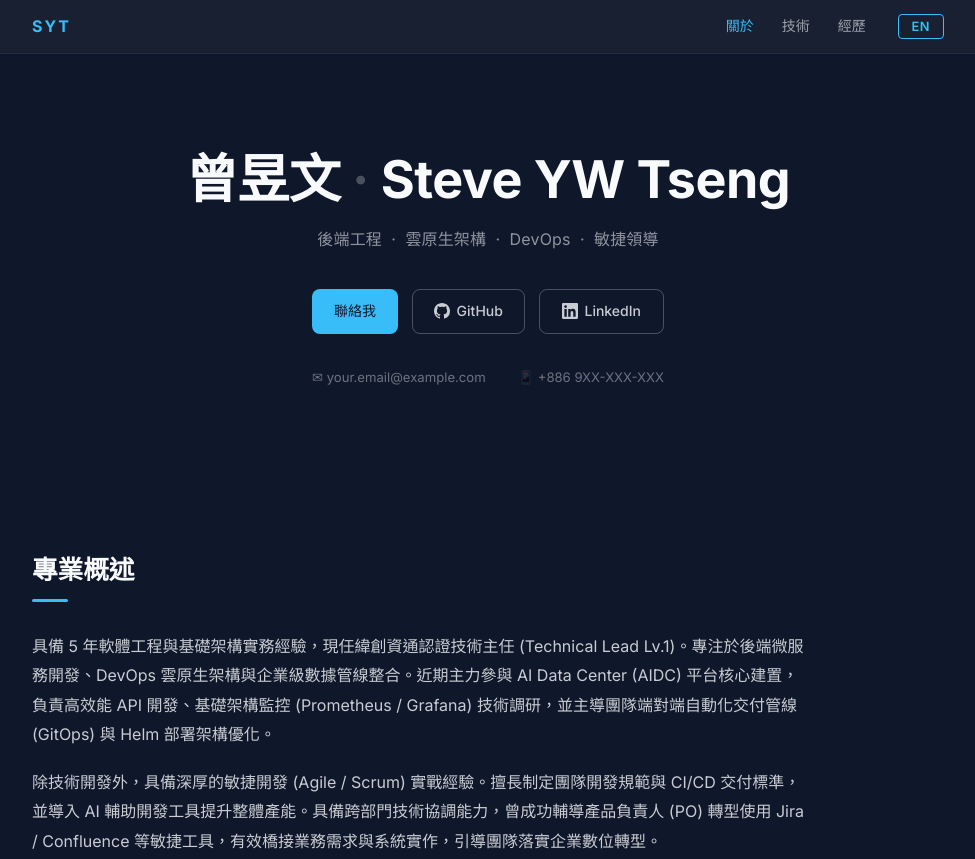
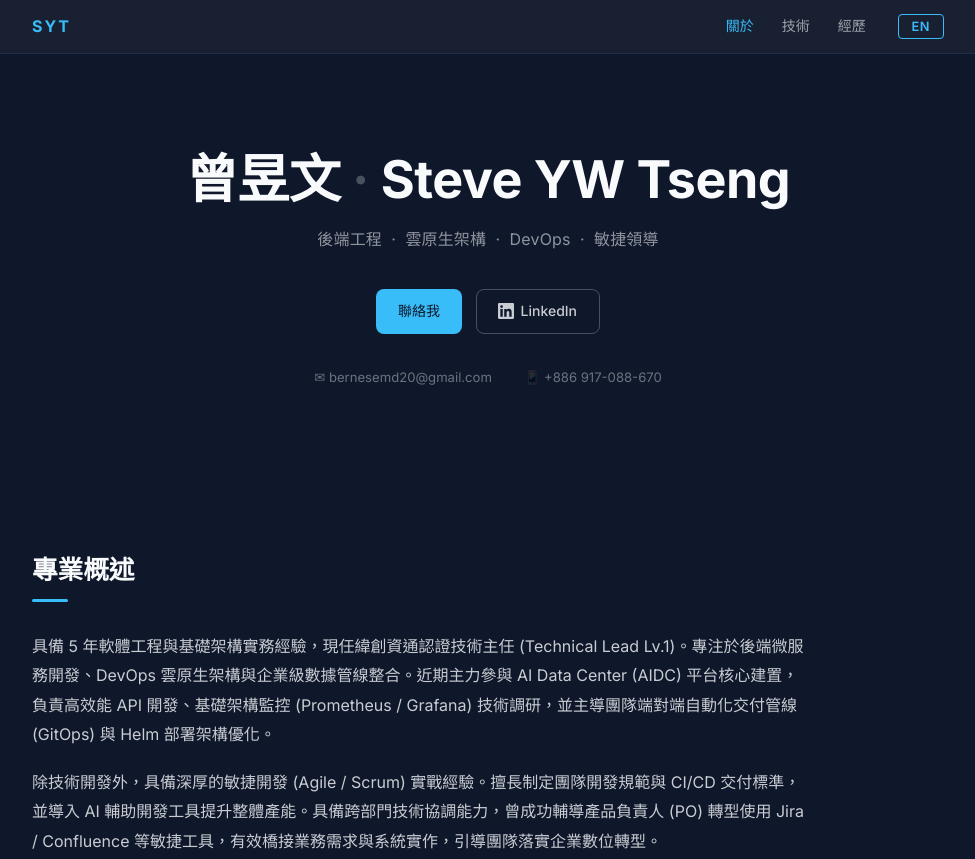
Before and after one commit to SteveTseng/resume, a plain HTML site: page index.html in a window 1280 px wide. Shown: the top 859 px of the page, without its empty margins (152-1127 px from the left). Drawn offline with Linux system fonts and the light colour scheme.

Commit message:
feat: update contact details and remove GitHub CTA button

```diff
--- a/index.html
+++ b/index.html
@@ -41,17 +41,10 @@
           後端工程 &nbsp;·&nbsp; 雲原生架構 &nbsp;·&nbsp; DevOps &nbsp;·&nbsp; 敏捷領導
         </p>
         <div class="hero-cta">
-          <a href="mailto:your.email@example.com" class="btn btn-primary">
+          <a href="mailto:bernesemd20@gmail.com" class="btn btn-primary">
             <span data-zh="聯絡我" data-en="Contact Me">聯絡我</span>
           </a>
-          <a href="https://github.com/SteveTseng" target="_blank" rel="noopener" class="btn btn-outline">
-            <svg width="16" height="16" viewBox="0 0 24 24" fill="currentColor">
-              <path
-                d="M12 0C5.37 0 0 5.37 0 12c0 5.31 3.435 9.795 8.205 11.385.6.105.825-.255.825-.57 0-.285-.015-1.23-.015-2.235-3.015.555-3.795-.735-4.035-1.41-.135-.345-.72-1.41-1.23-1.695-.42-.225-1.02-.78-.015-.795.945-.015 1.62.87 1.845 1.23 1.08 1.815 2.805 1.305 3.495.99.105-.78.42-1.305.765-1.605-2.67-.3-5.46-1.335-5.46-5.925 0-1.305.465-2.385 1.23-3.225-.12-.3-.54-1.53.12-3.18 0 0 1.005-.315 3.3 1.23.96-.27 1.98-.405 3-.405s2.04.135 3 .405c2.295-1.56 3.3-1.23 3.3-1.23.66 1.65.24 2.88.12 3.18.765.84 1.23 1.905 1.23 3.225 0 4.605-2.805 5.625-5.475 5.925.435.375.81 1.095.81 2.22 0 1.605-.015 2.895-.015 3.3 0 .315.225.69.825.57A12.02 12.02 0 0 0 24 12c0-6.63-5.37-12-12-12z" />
-            </svg>
-            GitHub
-          </a>
-          <a href="https://linkedin.com/in/" target="_blank" rel="noopener" class="btn btn-outline">
+          <a href="https://www.linkedin.com/in/yu-wen-tseng-1a8b58151/" target="_blank" rel="noopener" class="btn btn-outline">
             <svg width="16" height="16" viewBox="0 0 24 24" fill="currentColor">
               <path
                 d="M20.447 20.452h-3.554v-5.569c0-1.328-.027-3.037-1.852-3.037-1.853 0-2.136 1.445-2.136 2.939v5.667H9.351V9h3.414v1.561h.046c.477-.9 1.637-1.85 3.37-1.85 3.601 0 4.267 2.37 4.267 5.455v6.286zM5.337 7.433a2.062 2.062 0 0 1-2.063-2.065 2.064 2.064 0 1 1 2.063 2.065zm1.782 13.019H3.555V9h3.564v11.452zM22.225 0H1.771C.792 0 0 .774 0 1.729v20.542C0 23.227.792 24 1.771 24h20.451C23.2 24 24 23.227 24 22.271V1.729C24 .774 23.2 0 22.222 0h.003z" />
@@ -60,8 +53,8 @@
           </a>
         </div>
         <div class="hero-meta">
-          <span>&#9993; your.email@example.com</span>
-          <span>&#128241; +886 9XX-XXX-XXX</span>
+          <span>&#9993; bernesemd20@gmail.com</span>
+          <span>&#128241; +886 917-088-670</span>
         </div>
       </div>
     </section>
```
